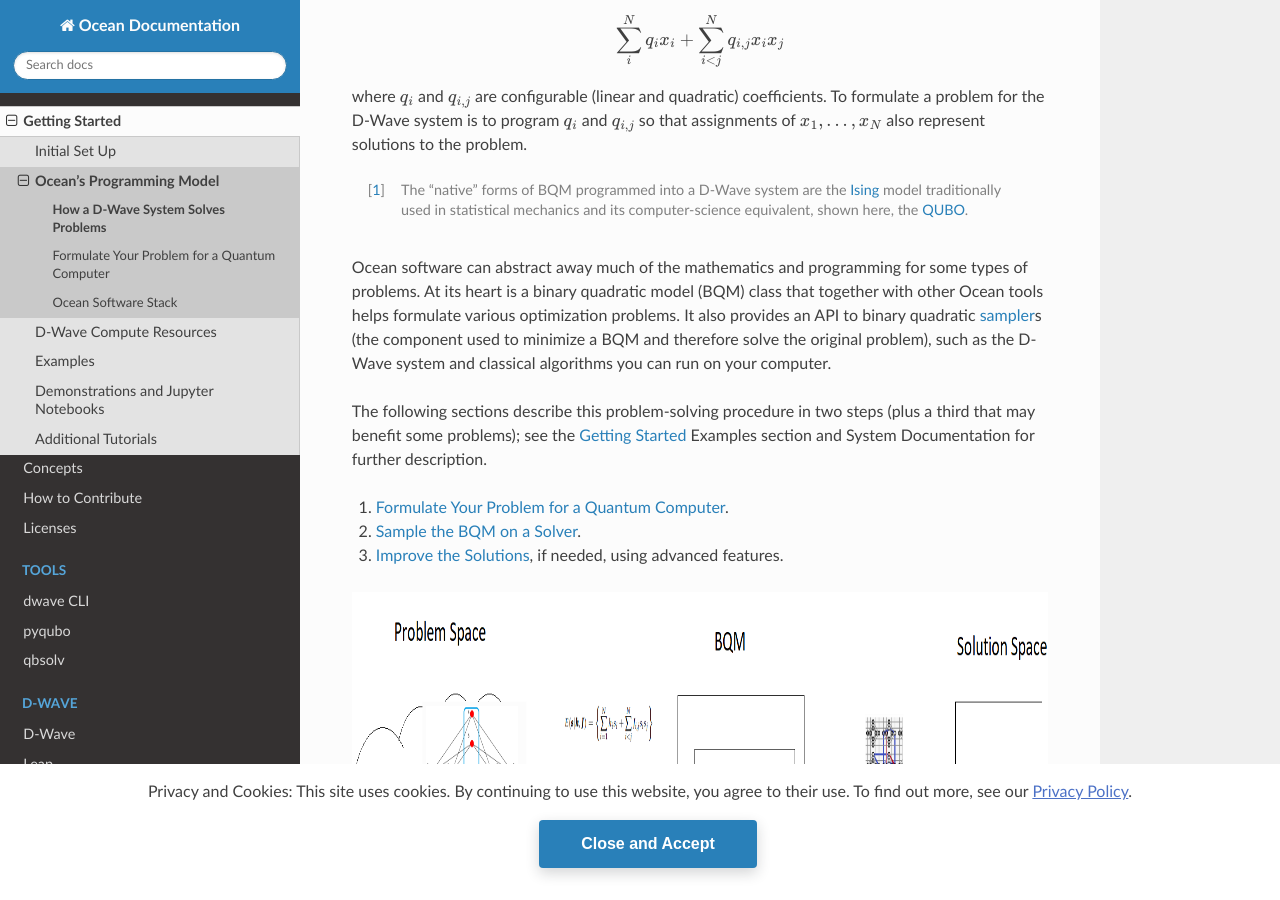
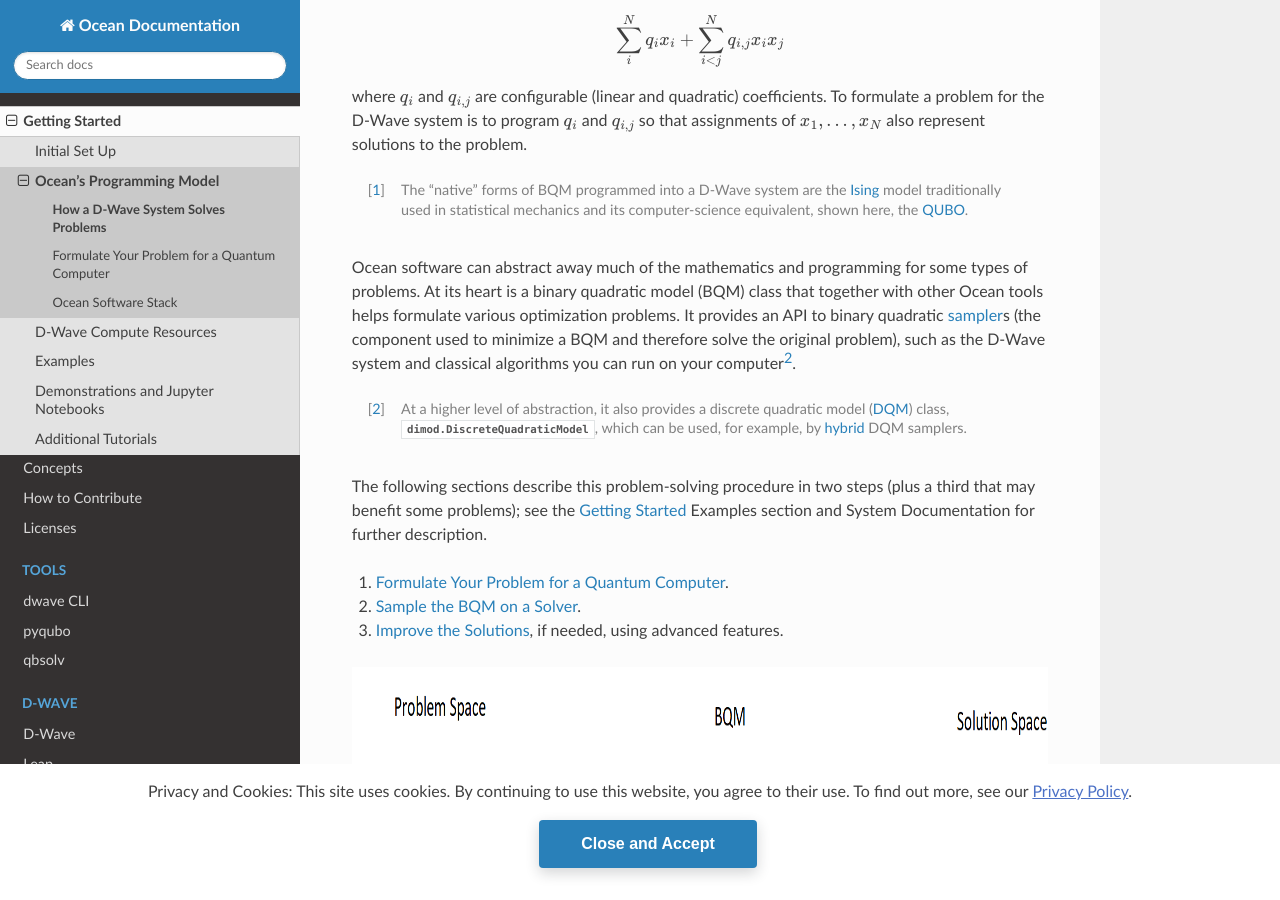
Before and after one commit to dwavesystems/dwave-ocean-sdk, a Sphinx documentation site: the page built from docs/overview/solving_problems.rst, in a window 1280 px wide and 900 px high, scrolled down 508 px. Built offline with Sphinx 7.4.7 and the Read the Docs theme 2.0.0, drawn with Linux system fonts in a browser that asks for light colours; pages that are not in the unit, such as notebooks, are missing from menus; the version number could not be read and is left out.

Commit message:
Propagate DQM in getting started

```diff
--- a/docs/concepts/index.rst
+++ b/docs/concepts/index.rst
@@ -165,6 +165,11 @@
 
          .. _hardware graph: https://docs.dwavesys.com/docs/latest/c_gs_4.html
 
+      Hybrid
+         Quantum-classical hybrid is the use of both classical and quantum resources
+         to solve problems, exploiting the complementary strengths that each provides.
+         See :ref:`using_hybrid`.
+
       Ising
          Traditionally used in statistical mechanics. Variables are "spin up"
          (:math:`\uparrow`) and "spin down" (:math:`\downarrow`), states that
--- a/docs/overview/samplers.rst
+++ b/docs/overview/samplers.rst
@@ -22,7 +22,8 @@
 Ocean's :term:`sampler`\ s enable you to submit your problem to remote or local
 compute resources (:term:`solver`\ s) of different types:
 
-* :ref:`using_hybrid` such as `Leap's <https://cloud.dwavesys.com/leap/>`_ `hybrid_binary_quadratic_model_version2` solver
+* :ref:`using_hybrid` such as `Leap's <https://cloud.dwavesys.com/leap/>`_ `hybrid_binary_quadratic_model_version<x>` solver
+  or, for **discrete** quadratic models (:term:`DQM`), `hybrid_discrete_quadratic_model_version<x>`
 * :ref:`using_cpu` such as :class:`~dimod.reference.samplers.ExactSolver` for exact solutions to small problems
 * :ref:`using_qpu` such the Advantage and D-Wave 2000Q systems.
 
--- a/docs/overview/solving_problems.rst
+++ b/docs/overview/solving_problems.rst
@@ -35,9 +35,13 @@
 Ocean software can abstract away much of the mathematics and programming for some types of problems.
 At its heart is a binary quadratic model (BQM) class that together with other Ocean tools helps
 formulate various optimization problems.
-It also provides an API to binary quadratic :term:`sampler`\ s (the component used to minimize a BQM
+It provides an API to binary quadratic :term:`sampler`\ s (the component used to minimize a BQM
 and therefore solve the original problem), such as the D-Wave system and classical algorithms
-you can run on your computer.
+you can run on your computer\ [#]_.
+
+.. [#] At a higher level of abstraction, it also provides a discrete quadratic
+       model (:term:`DQM`) class, :class:`dimod.DiscreteQuadraticModel`, which
+       can be used, for example, by :term:`hybrid` DQM samplers.
 
 The following sections describe this problem-solving procedure in
 two steps (plus a third that may benefit some problems); see the :ref:`gs`
```
Also changed, not shown: other parts of docs/overview/samplers.rst (+1 -1 lines), docs/overview/stack.rst (+9 -0 lines).
